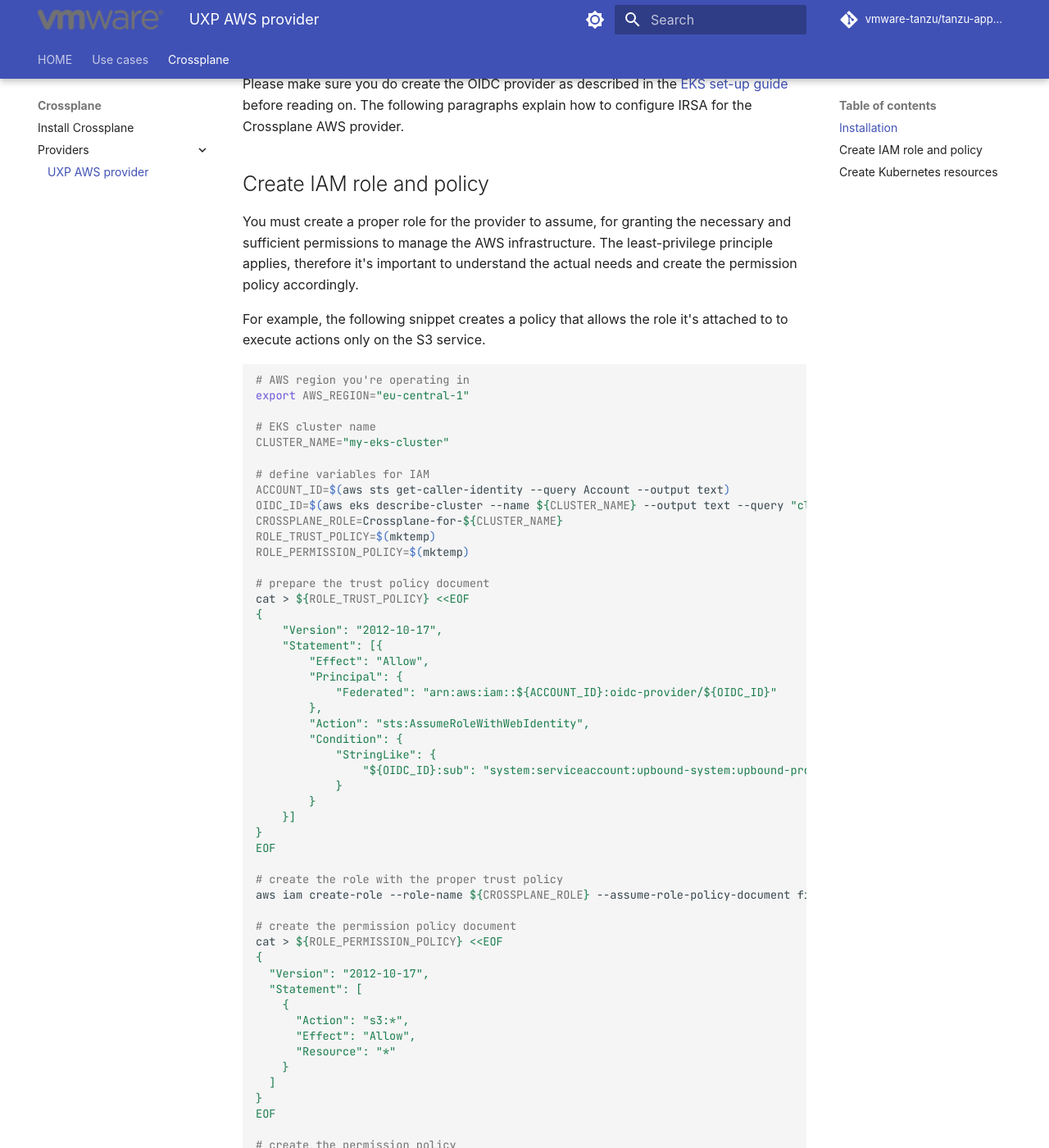
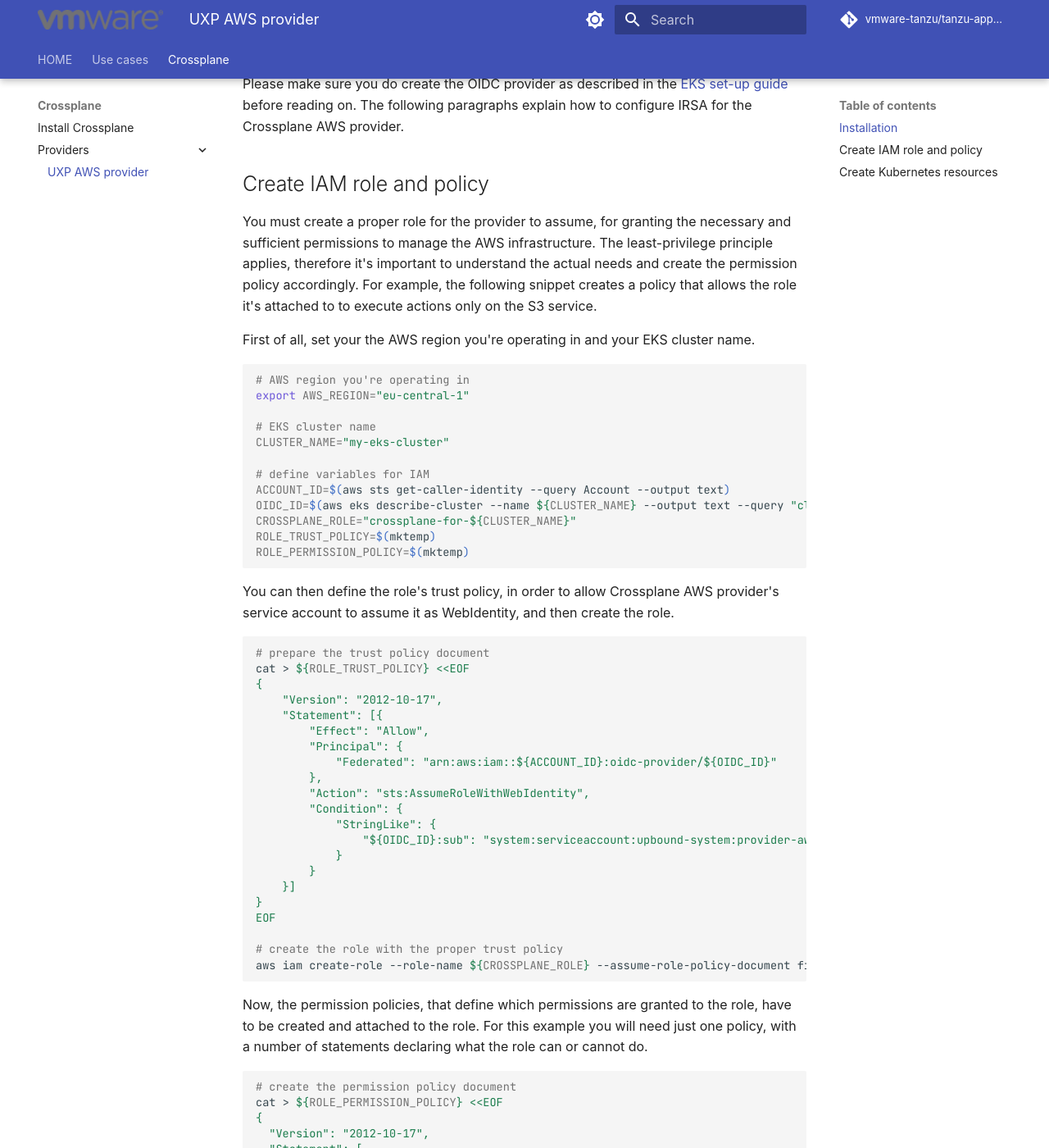
Before and after one commit to vmware-tanzu/tanzu-application-platform-reference-service-packages, an MkDocs documentation site: the page built from docs/crossplane/providers/aws.md, in a window 1280 px wide and 1400 px high, scrolled down 815 px. Shown: the whole window at 82% size. Built offline with MkDocs 1.6.1 and Material for MkDocs 9.7.7, drawn with Linux system fonts in a browser that asks for light colours; some web fonts are replaced; comment, search, counter and statistics services are not loaded; the version menu is left out; some of the changed text lies outside the part shown.

Commit message:
fix crossplane aws provider documentation

````diff
--- a/docs/crossplane/providers/aws.md
+++ b/docs/crossplane/providers/aws.md
@@ -23,7 +23,7 @@
     === "Upbound CLI"
         Do make sure you have installed the `up` CLI as described [here](../index.md) and execute
         ```sh
-        up controlplane provider install xpkg.upbound.io/upbound/provider-aws:${PROVIDER_AWS_RELEASE}
+        up controlplane provider install xpkg.upbound.io/upbound/provider-aws:${PROVIDER_AWS_RELEASE} --name provider-aws
         ```
 
     === "YAML manifest"
@@ -52,8 +52,9 @@
 
 You must create a proper role for the provider to assume, for granting the necessary and sufficient permissions to manage the AWS infrastructure.
 The least-privilege principle applies, therefore it's important to understand the actual needs and create the permission policy accordingly.
+For example, the following snippet creates a policy that allows the role it's attached to to execute actions only on the S3 service.
 
-For example, the following snippet creates a policy that allows the role it's attached to to execute actions only on the S3 service.
+First of all, set your the AWS region you're operating in and your EKS cluster name.
 
 ```sh
 # AWS region you're operating in
@@ -65,10 +66,15 @@
 # define variables for IAM
 ACCOUNT_ID=$(aws sts get-caller-identity --query Account --output text)
 OIDC_ID=$(aws eks describe-cluster --name ${CLUSTER_NAME} --output text --query "cluster.identity.oidc.issuer" | cut -d/ -f3-)
-CROSSPLANE_ROLE=Crossplane-for-${CLUSTER_NAME}
+CROSSPLANE_ROLE="crossplane-for-${CLUSTER_NAME}"
 ROLE_TRUST_POLICY=$(mktemp)
 ROLE_PERMISSION_POLICY=$(mktemp)
+```
 
+You can then define the role's trust policy, in order to allow Crossplane AWS provider's
+service account to assume it as WebIdentity, and then create the role.
+
+```sh
 # prepare the trust policy document
 cat > ${ROLE_TRUST_POLICY} <<EOF
 {
@@ -81,7 +87,7 @@
         "Action": "sts:AssumeRoleWithWebIdentity",
         "Condition": {
             "StringLike": {
-                "${OIDC_ID}:sub": "system:serviceaccount:upbound-system:upbound-provider-aws-*"
+                "${OIDC_ID}:sub": "system:serviceaccount:upbound-system:provider-aws-*"
             }
         }
     }]
@@ -90,7 +96,12 @@
 
 # create the role with the proper trust policy
 aws iam create-role --role-name ${CROSSPLANE_ROLE} --assume-role-policy-document file://${ROLE_TRUST_POLICY}
+```
 
+Now, the permission policies, that define which permissions are granted to the role, have to be created and attached to the role.
+For this example you will need just one policy, with a number of statements declaring what the role can or cannot do.
+
+```sh
 # create the permission policy document
 cat > ${ROLE_PERMISSION_POLICY} <<EOF
 {
@@ -130,9 +140,33 @@
 spec:
   credentials:
     source: IRSA
-    webIdentity:
-      roleARN: arn:aws:iam::${ACCOUNT_ID}:role/${CROSSPLANE_ROLE}
 EOF
+```
+
+Create a `ControllerConfig` resource to specify the AWS provider's settings,
+including the IRSA role to assume:
+
+```sh
+kubectl apply -f - <<EOF
+apiVersion: pkg.crossplane.io/v1alpha1
+kind: ControllerConfig
+metadata:
+  annotations:
+    eks.amazonaws.com/role-arn: arn:aws:iam::${ACCOUNT_ID}:role/${CROSSPLANE_ROLE}
+  name: aws-irsa
+EOF
+```
+
+and patch the AWS provider to use it:
+
+```sh
+kubectl patch providers.pkg.crossplane.io provider-aws --type='merge' --patch '{"spec": { "controllerConfigRef": { "name": "aws-irsa" } } }'
+```
+
+Destroy the existing pods to make sure that new ones will be created:
+
+```sh
+kubectl -n upbound-system delete pods -l pkg.crossplane.io/provider=provider-aws
 ```
 
 Now you can test the effectiveness of the configuration by creating a simple S3 bucket:
@@ -168,7 +202,7 @@
 }
 ```
 
-This proves that the provider is configured correctly, you can now delete the test bucket:
+This proves that the provider is configured correctly and you can safely delete the test bucket:
 
 ```sh
 kubectl delete buckets.s3.aws.upbound.io ${BUCKET_NAME}
````
Also changed, not shown: other parts of docs/crossplane/providers/aws.md (+2 -3 lines).
